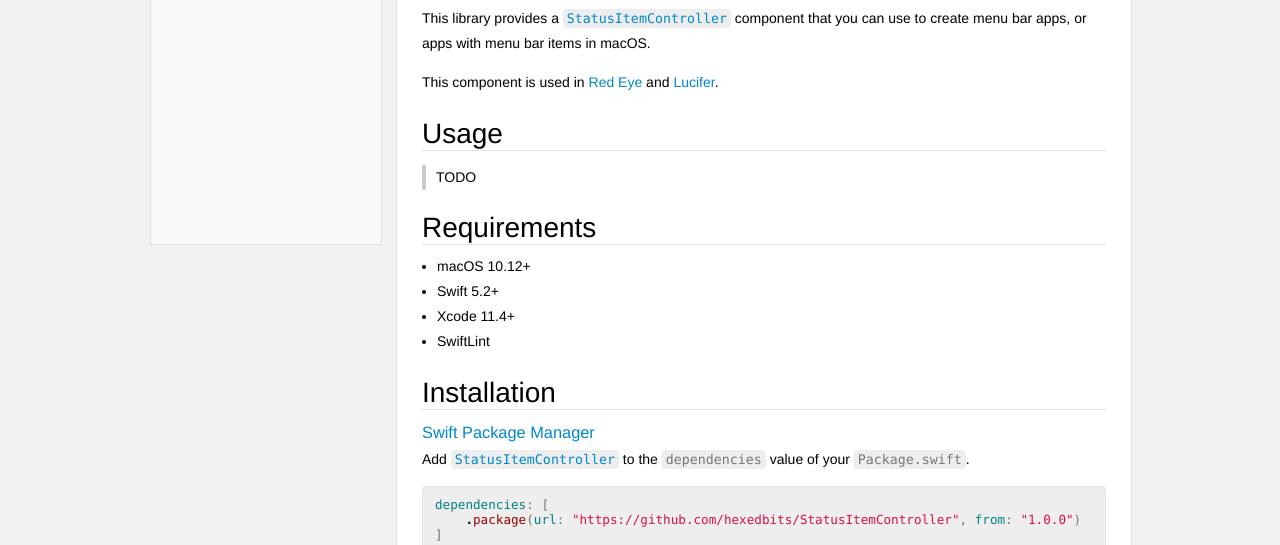
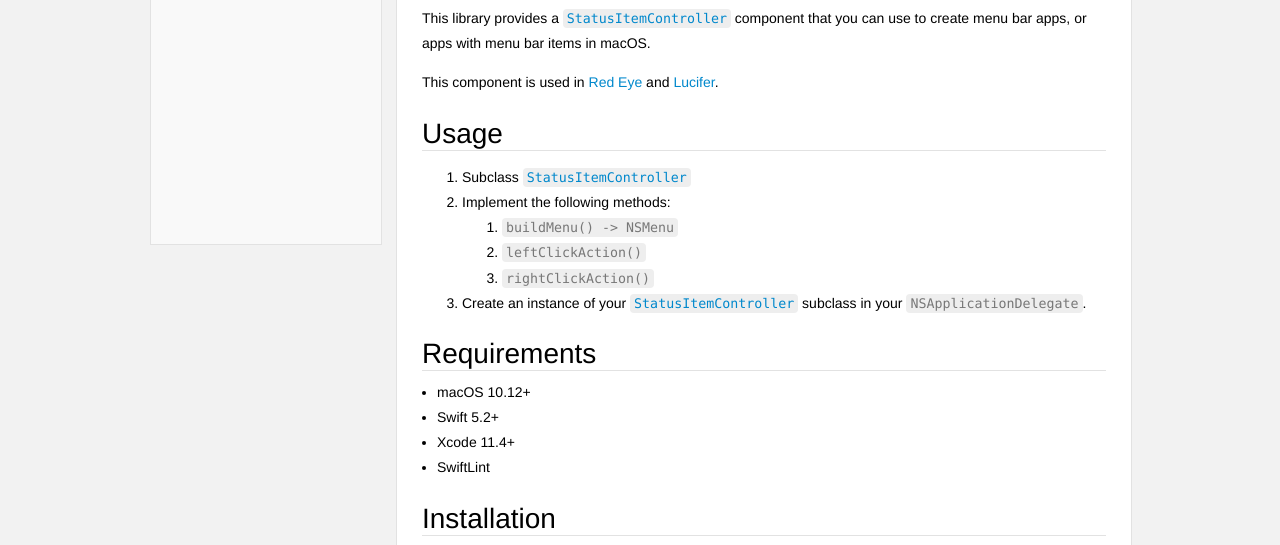
Before and after one commit to hexedbits/StatusItemController, a plain HTML site: page docs/docsets/StatusItemController.docset/Contents/Resources/Documents/index.html in a window 1280 px wide. Shown: the part 555-1100 px from the top of the page. Drawn offline with Linux system fonts and the light colour scheme; files that its build step writes are made by us from their sources; files whose address does not match are found by name.

Commit message:
[1.0.0] gen docs

```diff
--- a/docs/docsets/StatusItemController.docset/Contents/Resources/Documents/index.html
+++ b/docs/docsets/StatusItemController.docset/Contents/Resources/Documents/index.html
@@ -67,9 +67,17 @@
 <p>This component is used in <a href="https://www.hexedbits.com/redeye/">Red Eye</a> and <a href="https://www.hexedbits.com/lucifer/">Lucifer</a>.</p>
 <h2 id='usage' class='heading'>Usage</h2>
 
-<blockquote>
-<p>TODO</p>
-</blockquote>
+<ol>
+<li>Subclass <code><a href="Classes/StatusItemController.html">StatusItemController</a></code></li>
+<li>Implement the following methods:
+
+<ol>
+<li><code>buildMenu() -&gt; NSMenu</code></li>
+<li><code>leftClickAction()</code></li>
+<li><code>rightClickAction()</code></li>
+</ol></li>
+<li>Create an instance of your <code><a href="Classes/StatusItemController.html">StatusItemController</a></code> subclass in your <code>NSApplicationDelegate</code>.</li>
+</ol>
 <h2 id='requirements' class='heading'>Requirements</h2>
 
 <ul>
```
Also changed, not shown: docs/index.html (+11 -3 lines), 1 other file.
